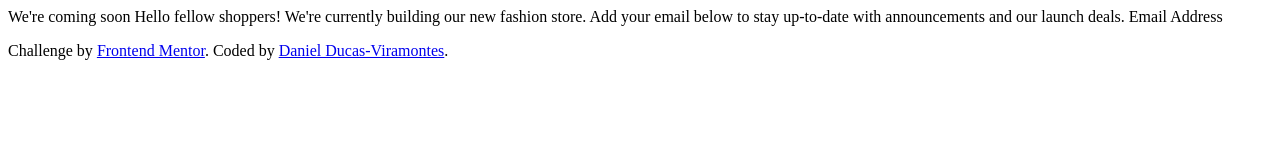
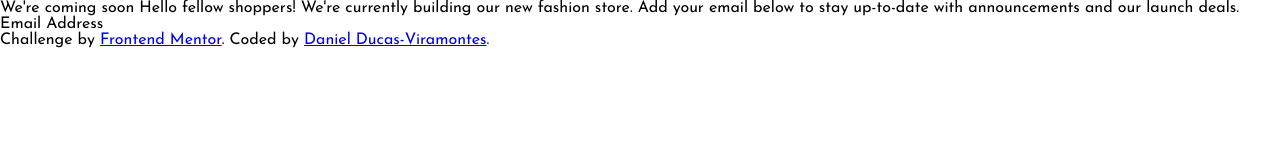
Before and after one commit to DanDucVira/baseApparelComingSoon, a plain HTML site: page index.html in a window 1280 px wide. Drawn offline with Linux system fonts and the light colour scheme.

Commit message:
added starter css styles

```diff
--- a/index.html
+++ b/index.html
@@ -7,6 +7,9 @@
   <!-- displays site properly based on user's device -->
 
   <link rel="icon" type="image/png" sizes="32x32" href="./images/favicon-32x32.png">
+  <link rel="preconnect" href="https://fonts.googleapis.com">
+  <link rel="preconnect" href="https://fonts.gstatic.com" crossorigin>
+  <link href="https://fonts.googleapis.com/css2?family=Josefin+Sans:wght@300;400;600&display=swap" rel="stylesheet">
   <link rel="stylesheet" href="./main.css">
 
   <title>Frontend Mentor | Base Apparel coming soon page</title>
--- a/main.css
+++ b/main.css
@@ -0,0 +1,10 @@
+* {
+    margin: 0;
+    padding: 0;
+    box-sizing: border-box;
+}
+
+body {
+    font-size: 16px;
+    font-family: 'Josefin Sans', sans-serif;
+}
```
